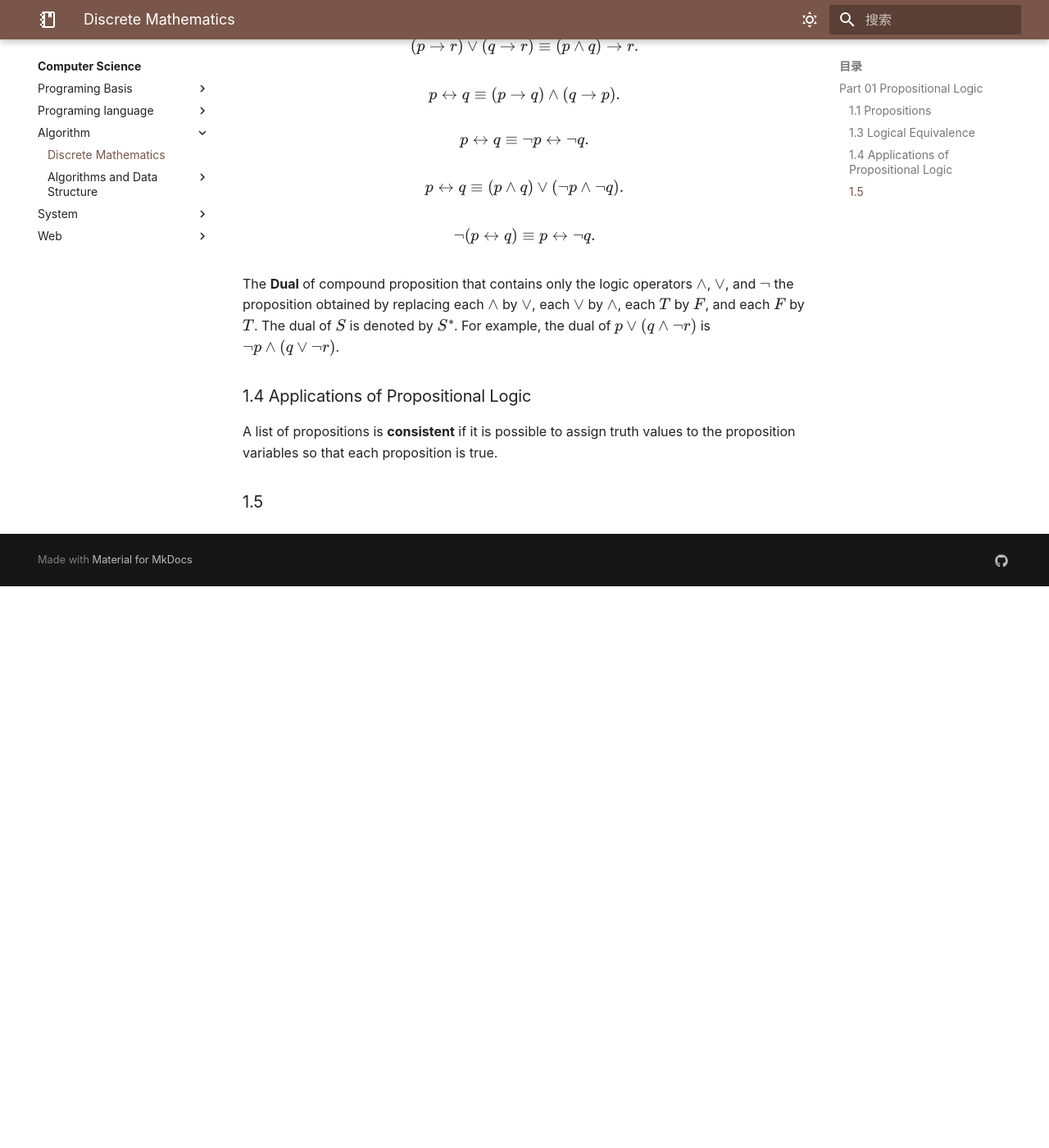
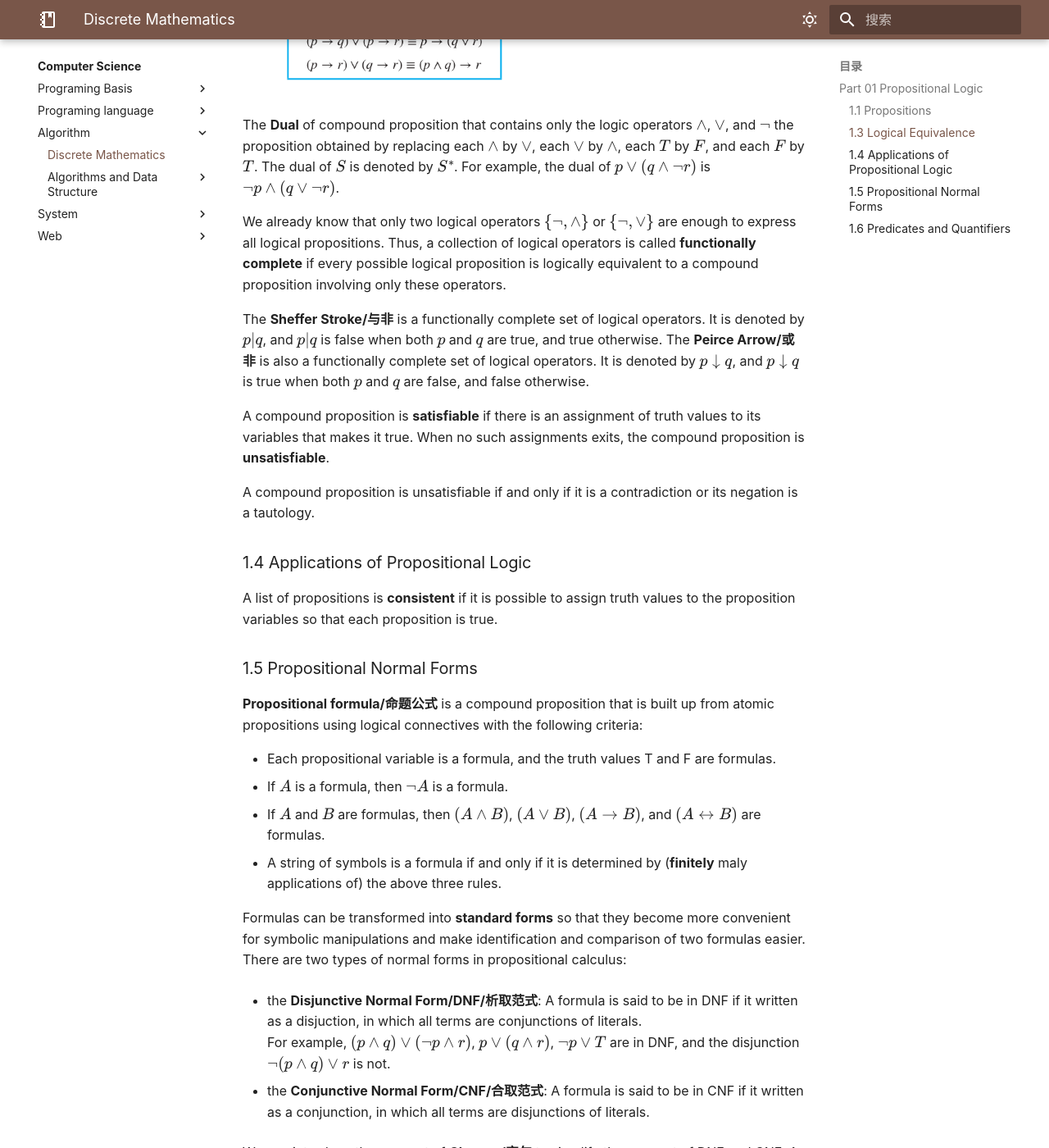
Before and after one commit to V1CeVersaa/V1CeVersaa.github.io, an MkDocs documentation site: the page built from docs/Computer Science/Algorithm/Discrete Mathematics.md, in a window 1280 px wide and 1400 px high, scrolled down 3525 px. Shown: the whole window at 82% size. Built offline with MkDocs 1.6.1 and Material for MkDocs 9.7.7, drawn with Linux system fonts in a browser that asks for light colours; nearby versions of some CDN libraries; some web fonts are replaced; comment, search, counter and statistics services are not loaded; a style sheet for code colours, icons or effects is not loaded; before the commit the page ends 4240 px from its top, so only the background shows below that; some of the changed text lies outside the part shown.

Commit message:
update: 240308 02

```diff
--- a/docs/Computer Science/Algorithm/Discrete Mathematics.md
+++ b/docs/Computer Science/Algorithm/Discrete Mathematics.md
@@ -36,7 +36,7 @@ The truth value of $p\leftrightarrow q$ is the same as the truth value of $(p\to
 ### 1.3 Logical Equivalence
 
 Basic terminology and its concepts:
-- **tautologies/永真式**: A tautology is a proposition which is always true, e.g. $p\lor \neg p$;
+- **Tautologies/永真式**: A tautology is a proposition which is always true, e.g. $p\lor \neg p$;
 - **Contradictions/矛盾式**: A contradiction is a proposition which is always false, e.g. $p\land \neg p$;
 - **Contingencies/可能式**: A contingency is a proposition which is neither a tautology nor a contradiction, e.g. $p$.
 
@@ -96,7 +96,9 @@ $$(p\land q)\land r\equiv p\land (q\land r).$$
 
 Involving Conditional and Biconditional statements, we have
 
-$$p\to q\equiv \neg q\lor p.$$
+![Conditional and Biconditional statements](images/image.png)
+
+<!-- $$p\to q\equiv \neg q\lor p.$$
 
 $$p\to q\equiv \neg q\to \neg p.$$
 
@@ -114,12 +116,40 @@ $$p\leftrightarrow q\equiv \neg p\leftrightarrow \neg q.$$
 
 $$p\leftrightarrow q\equiv (p\land q)\lor (\neg p\land \neg q).$$
 
-$$\neg(p\leftrightarrow q)\equiv p\leftrightarrow \neg q.$$
+$$\neg(p\leftrightarrow q)\equiv p\leftrightarrow \neg q.$$ -->
 
 The **Dual** of compound proposition that contains only the logic operators $\land$, $\lor$, and $\neg$ the proposition obtained by replacing each $\land$ by $\lor$, each $\lor$ by $\land$, each $T$ by $F$, and each $F$ by $T$. The dual of $S$ is denoted by $S^*$. For example, the dual of $p\lor (q\land \neg r)$ is $\neg p\land (q\lor \neg r)$.
+
+We already know that only two logical operators $\{\neg,\land\}$ or $\{\neg,\lor\}$ are enough to express all logical propositions. Thus, a collection of logical operators is called **functionally complete** if every possible logical proposition is logically equivalent to a compound proposition involving only these operators.
+
+The **Sheffer Stroke/与非** is a functionally complete set of logical operators. It is denoted by $p|q$, and $p|q$ is false when both $p$ and $q$ are true, and true otherwise. The **Peirce Arrow/或非** is also a functionally complete set of logical operators. It is denoted by $p\downarrow q$, and $p\downarrow q$ is true when both $p$ and $q$ are false, and false otherwise.
+
+A compound proposition is **satisfiable** if there is an assignment of truth values to its variables that makes it true. When no such assignments exits, the compound proposition is **unsatisfiable**.
+
+A compound proposition is unsatisfiable if and only if it is a contradiction or its negation is a tautology.
 
 ### 1.4 Applications of Propositional Logic
 
 A list of propositions is **consistent** if it is possible to assign truth values to the proposition variables so that each proposition is true.
 
-### 1.5
+### 1.5 Propositional Normal Forms
+
+**Propositional formula/命题公式** is a compound proposition that is built up from atomic propositions using logical connectives with the following criteria:
+
+- Each propositional variable is a formula, and the truth values T and F are formulas.
+- If $A$ is a formula, then $\neg A$ is a formula.
+- If $A$ and $B$ are formulas, then $(A\land B)$, $(A\lor B)$, $(A\to B)$, and $(A\leftrightarrow B)$ are formulas.
+- A string of symbols is a formula if and only if it is determined by (**finitely** maly applications of) the above three rules.
+
+Formulas can be transformed into **standard forms** so that they become more convenient for symbolic manipulations and make identification and comparison of two formulas easier. There are two types of normal forms in propositional calculus:
+
+- the **Disjunctive Normal Form/DNF/析取范式**: A formula is said to be in DNF if it written as a disjuction, in which all terms are conjunctions of literals.
+  For example, $(p\land q)\lor (\neg p\land r)$, $p\lor (q\land r)$, $\neg p\lor T$ are in DNF, and the disjunction $\neg(p\land q)\lor r$ is not.
+
+- the **Conjunctive Normal Form/CNF/合取范式**: A formula is said to be in CNF if it written as a conjunction, in which all terms are disjunctions of literals.
+
+We can introduce the concept of **Clauses/字句** to simplify the concept of DNF and CNF. A disjunction/conjunction with literials as disjuncts/conjuncts are called a **Disjunctive/Conjunctive clause/析取字句/合取字句**. Disjunctive/conjunctive clauses are simply called **clauses**. Moreover, conjunctive clause is also called **Basic product** and disjunctive clause is also called **Basic addition**.
+
+Thus, a CNF is a **conjunction of disjunctive clauses**, and a DNF is a **disjunction of conjunctive clauses**.
+
+### 1.6 Predicates and Quantifiers
```
Also changed, not shown: docs/Computer Science/Algorithm/images/image.png (added).
